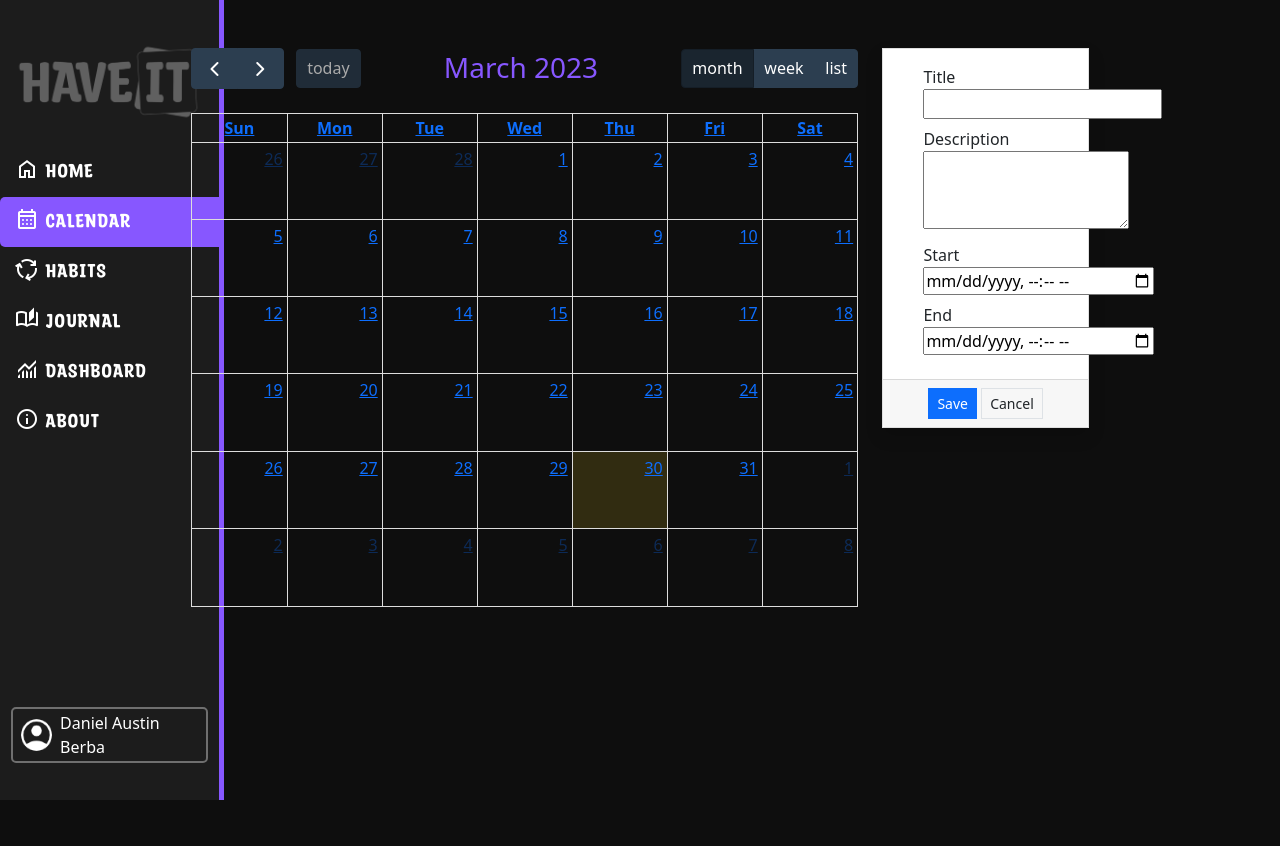
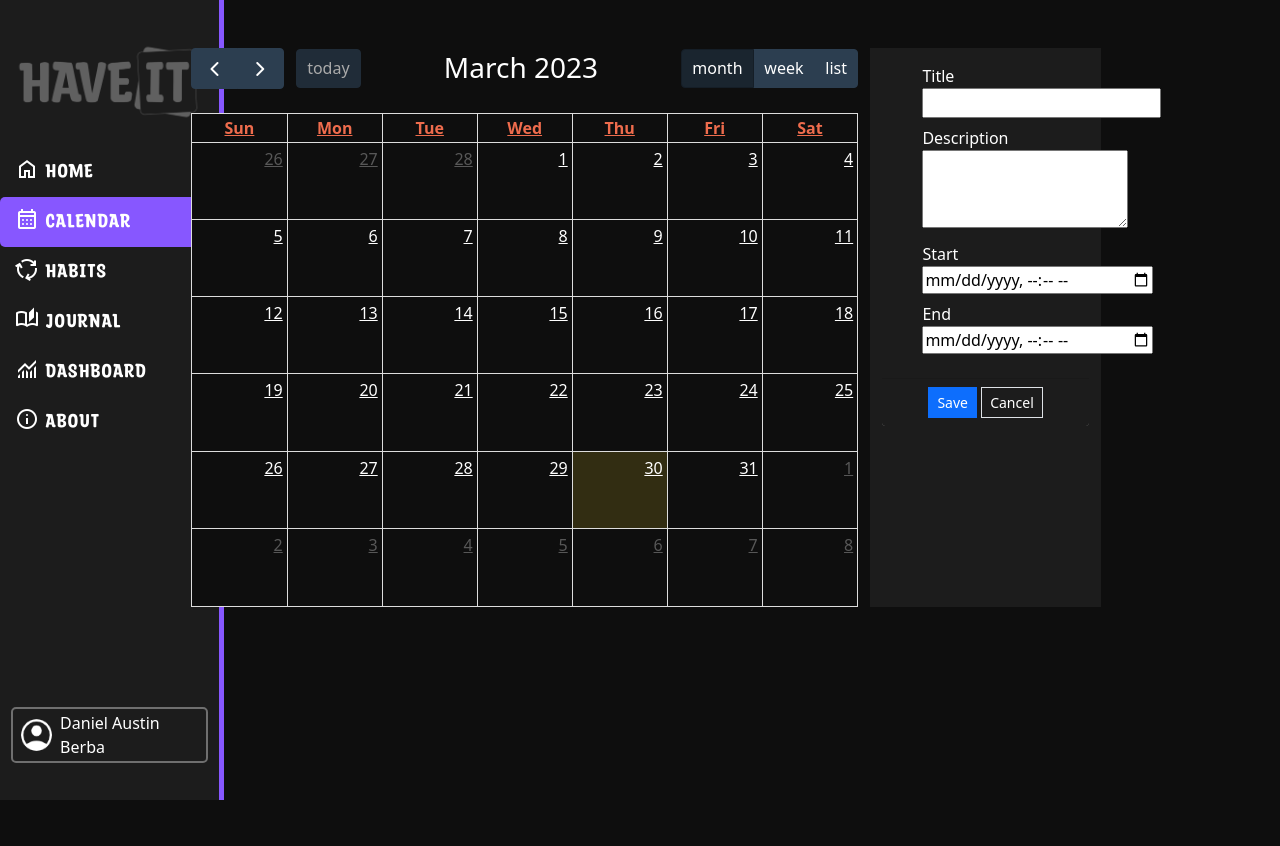
Before and after one commit to jabezjabez/Haveit-vanilla, a PHP site: page /calendar.php in a window 1280 px wide. Shown: the top 846 px of the page. Run offline with PHP 8.4, Linux system fonts and the light colour scheme; data that the repository does not hold is empty.

Commit message:
pang showcase nato
a

```diff
--- a/calendar.css
+++ b/calendar.css
@@ -222,10 +222,37 @@ a:visited {
     color: #6c757d;
 }
 
-.fc-toolbar-title {
-    color: #8757FF;
-}
+/* Change the background color of the calendar widget */
+.fc-view {
+    background-color: #0e0e0e;
+    color: #fff;
+  }
 
-.fc-view-agendaWeek{
-    color: #8757FF;
-}
+  /* Change the background color of the header */
+  .fc-toolbar {
+    background-color: #0e0e0e;
+    color: #fff;
+  }
+
+  /* Change the text color of the title */
+  .fc-toolbar-title {
+    color: #fff;
+  }
+
+  /* Change the color of the calendar events */
+  .fc-event-time,  .fc-event, .fc-event-main-frame{
+    background-color: #48347d;
+    color: #fff;
+  }
+
+  .fc-daygrid-day-number{
+    color: #fff;
+  }
+
+  .fc-col-header-cell-cushion {
+    color: #EE6C4D;
+  }
+
+  .bg-custom2{
+    background-color: rgb(28, 28, 28);
+    }
--- a/calendar.php
+++ b/calendar.php
@@ -61,9 +61,9 @@ include("db_conn.php");
                         <div class="col-md-9">
                             <div id="calendar"></div>
                         </div>
-                        <div class="col-md-3">
-                            <div class="card rounded-0 shadow">
-                                <div class="card-body">
+                        <div class="col-md-3 bg-custom2 text-white">
+                            <div class="card border-0">
+                                <div class="card-body bg-custom2 text-white border-0">
                                     <div class="container-fluid">
                                         <form action="save_schedule.php" method="post" id="schedule-form">
                                             <input type="hidden" name="id" value="">
@@ -90,10 +90,10 @@ include("db_conn.php");
                                         </form>
                                     </div>
                                 </div>
-                                <div class="card-footer">
+                                <div class="card-footer text-white" style="background-color: rgb(28, 28, 28);;">
                                     <div class="text-center">
                                         <button class="btn btn-primary btn-sm rounded-0" type="submit" form="schedule-form"><i class="fa fa-save"></i> Save</button>
-                                        <button class="btn btn-default border btn-sm rounded-0" type="reset" form="schedule-form"><i class="fa fa-reset"></i> Cancel</button>
+                                        <button class="btn btn-default border btn-sm rounded-0 text-white" type="reset" form="schedule-form"><i class="fa fa-reset"></i> Cancel</button>
                                     </div>
                                 </div>
                             </div>
```
Also changed, not shown: delete_schedule.php (added, +21 -0 lines), save_schedule.php (added, +27 -0 lines), test/aaa.php (renamed from aaa.php).
